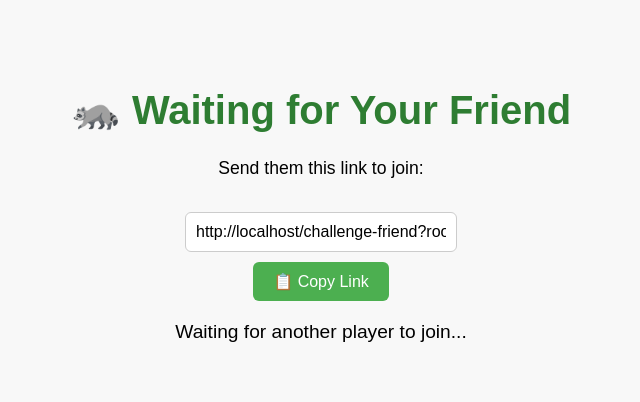
After one commit to Tylerea12/trash-panda-pickup, a Flask app: page /challenge-friend in a window 1280 px wide. The commit adds this page. Shown: the top 402 px of the page, without its empty margins (319-959 px from the left). Run offline with Flask 3, Linux system fonts and the light colour scheme; some libraries are stand-ins or nearby versions.

```diff
--- a/app.py
+++ b/app.py
@@ -1,19 +1,31 @@
-from flask import Flask, render_template, request, redirect, url_for, jsonify
+from flask import Flask, render_template, request, redirect, url_for, jsonify, session
 from flask_socketio import SocketIO, emit, join_room
 from flask_sqlalchemy import SQLAlchemy
-from flask import jsonify
 import uuid
 import random
 import os
 
+# Flag for local vs production mode
+IS_PRODUCTION = os.environ.get("RENDER", False)
+
 flask_app = Flask(__name__)
 flask_app.config['SECRET_KEY'] = 'raccoon-secret'
+
 basedir = os.path.abspath(os.path.dirname(__file__))
 flask_app.config['SQLALCHEMY_DATABASE_URI'] = f"sqlite:///{os.path.join(basedir, 'instance', 'pandas.db')}"
 flask_app.config['SQLALCHEMY_TRACK_MODIFICATIONS'] = False
 
 socketio = SocketIO(flask_app, cors_allowed_origins="*")
 db = SQLAlchemy(flask_app)
+
+ROOMS = {}
+
+TRASH_ITEMS = [
+    "bottle_cap", "broken_glass", "candy_wrapper", "cardboard", "chip_bag", "chopsticks",
+    "cigarette", "clothing_item", "coffee_cup", "default", "face_mask", "fast_food_wrapper",
+    "flyer", "food_container", "napkin", "paper_bag", "plastic_bag", "plastic_bottle",
+    "receipt", "soda_can", "straw"
+]
 
 # Models
 class Player(db.Model):
@@ -28,49 +40,47 @@ class Game(db.Model):
     player2_id = db.Column(db.Integer, db.ForeignKey('player.id'), nullable=True)
     winner_id = db.Column(db.Integer, nullable=True)
     items = db.Column(db.Text)
+    time = db.Column(db.Integer, default=300)  # ⬅️ Add this line
 
 class ItemPickup(db.Model):
     id = db.Column(db.Integer, primary_key=True)
     player_id = db.Column(db.Integer, db.ForeignKey('player.id'))
     item = db.Column(db.String(50))
     count = db.Column(db.Integer, default=0)
-
     player = db.relationship("Player", backref="pickups")
-
-TRASH_ITEMS = [
-    "bottle_cap",
-    "broken_glass",
-    "candy_wrapper",
-    "cardboard",
-    "chip_bag",
-    "chopsticks",
-    "cigarette",
-    "clothing_item",
-    "coffee_cup",
-    "default",
-    "face_mask",
-    "fast_food_wrapper",
-    "flyer",
-    "food_container",
-    "napkin",
-    "paper_bag",
-    "plastic_bag",
-    "plastic_bottle",
-    "receipt",
-    "soda_can",
-    "straw"
-]
 
 with flask_app.app_context():
     db.create_all()
 
 @flask_app.route('/')
 def home():
-    return render_template('home.html')
+    if 'username' not in session:
+        return redirect(url_for('login'))
+    return render_template('home.html', username=session['username'])
+
+@flask_app.route('/login', methods=['GET', 'POST'])
+def login():
+    if request.method == 'POST':
+        username = request.form.get("username").strip()
+        if not username:
+            return "Please enter a username.", 400
+        player = Player.query.filter_by(username=username).first()
+        if not player:
+            player = Player(username=username)
+            db.session.add(player)
+            db.session.commit()
+        session['username'] = username
+        return redirect(url_for('home'))
+    return render_template('login.html')
+
+@flask_app.route('/logout')
+def logout():
+    session.pop('username', None)
+    return redirect(url_for('login'))
 
 @flask_app.route('/start-game')
 def start_game():
-    username = request.args.get('username', '').strip()
+    username = session.get('username')
     if not username:
         return "Username is required", 400
 
@@ -95,13 +105,60 @@ def start_game():
 
     return redirect(url_for('play_game', game_id=game_id, time=time, username=username))
 
+
 @flask_app.route('/play/<game_id>')
 def play_game(game_id):
-    game = Game.query.get_or_404(game_id)
-    items = game.items.split(',')
-    time = int(request.args.get('time', 300))
-    username = request.args.get('username', '')
-    return render_template('index.html', items=items, time=time, game_id=game_id, username=username)
+    mode = request.args.get("mode", "self")
+
+    if IS_PRODUCTION:
+        game = Game.query.get_or_404(game_id)
+        items = game.items.split(",")
+        time = game.time  # <- NEW
+
+
+    else:
+        game_data = ROOMS.get(game_id)
+        if not game_data:
+            return "Room not found", 404
+        items = game_data["items"]
+        time = game_data["time"]
+
+    return render_template("index.html", items=items, time=time, game_id=game_id, username=session['username'])
+
+
+@flask_app.route('/create-room')
+def create_room():
+    if 'username' not in session:
+        return redirect(url_for('login'))
+
+    room_id = uuid.uuid4().hex[:6]
+    session['room_id'] = room_id
+
+    size = request.args.get("size", "medium")
+    time = int(request.args.get("time", 300))
+    sizes = {'snack': 5, 'medium': 10, 'feast': 15}
+    item_count = sizes.get(size, 10)
+    selected_items = random.sample(TRASH_ITEMS, item_count)
+
+    if IS_PRODUCTION:
+        game = Game(id=game_id, player1_id=player.id, items=','.join(selected_items), time=time)
+        db.session.add(game)
+        db.session.commit()
+    else:
+        ROOMS[room_id] = {
+            "items": selected_items,
+            "time": time
+        }
+
+    invite_url = request.host_url + 'join/' + room_id
+    return render_template("waiting_room.html", room_id=room_id, invite_url=invite_url, username=session['username'])
+
+@flask_app.route('/join/<room_id>')
+def join_room_view(room_id):
+    if 'username' not in session:
+        return redirect(url_for('login'))
+    session['room_id'] = room_id
+    return redirect(url_for('play_game', game_id=room_id, mode="friend"))
 
 @flask_app.route('/api/player/<username>')
 def api_player_stats(username):
@@ -113,6 +170,36 @@ def api_player_stats(username):
         'wins': player.wins,
         'losses': player.losses
     })
+
+@flask_app.route('/solo-game')
+def solo_game():
+    username = session.get("username")
+    size = request.args.get('size', 'medium')
+    time = int(request.args.get('time', 300))
+
+    sizes = {'snack': 5, 'medium': 10, 'feast': 15}
+    item_count = sizes.get(size, 10)
+    selected_items = random.sample(TRASH_ITEMS, item_count)
+
+    return render_template("index.html", items=selected_items, time=time, game_id="", username=username)
+
+
+@flask_app.route('/challenge-friend')
+def challenge_friend():
+    username = session.get("username")
+    room_id = request.args.get("room_id")
+
+    if not room_id:
+        # Player 1 starts the game
+        room_id = uuid.uuid4().hex[:6]
+        invite_url = url_for('challenge_friend', room_id=room_id, _external=True)
+        return render_template("waiting_room.html", room_id=room_id, invite_url=invite_url, username=username, is_host=True)
+
+    # Player 2 joins with the link
+    invite_url = url_for('challenge_friend', room_id=room_id, _external=True)
+    return render_template("waiting_room.html", room_id=room_id, invite_url=invite_url, username=username, is_host=False)
+
+
 
 @flask_app.route('/api/report-items', methods=['POST'])
 def report_items():
@@ -141,23 +228,30 @@ def item_stats(username):
     if not player:
         return jsonify({"error": "Player not found"}), 404
 
-    stats = {}
-    for pickup in player.pickups:
-        stats[pickup.item] = pickup.count
-
+    stats = {pickup.item: pickup.count for pickup in player.pickups}
     return jsonify(stats)
 
+ROOM_CONNECTIONS = {}  # tracks how many people are in each room
 
 @socketio.on('join_room')
 def handle_join(data):
-    join_room(data['room'])
-    emit('joined', {'msg': f"Player joined room {data['room']}"}, room=data['room'])
+    room = data['room']
+    username = data.get('username')
+    join_room(room)
+    print(f"✅ {username} joined room {room}")
+
+    ROOM_CONNECTIONS[room] = ROOM_CONNECTIONS.get(room, 0) + 1
+
+    if ROOM_CONNECTIONS[room] == 2:
+        emit('start_game', {}, room=room)
+    else:
+        emit('waiting', {}, room=room)
+
 
 @socketio.on('player_won')
 def handle_win(data):
     room = data.get('room')
     username = data.get('username')
-
     if not room or not username:
         return
 
@@ -182,8 +276,9 @@ def handle_win(data):
             opponent.losses += 1
 
     db.session.commit()
-    emit('opponent_lost', {}, room=room, include_self=False)
+    print(f"🏁 {data['username']} WON in room {data['room']}")
+    emit('opponent_lost', {}, room=data['room'], include_self=False)
 
 if __name__ == '__main__':
-    port = int(os.environ.get("PORT", 5000))
+    port = int(os.environ.get("PORT", 5050))
     socketio.run(flask_app, host='0.0.0.0', port=port)
--- /dev/null
+++ b/templates/waiting_room.html
@@ -0,0 +1,88 @@
+<!DOCTYPE html>
+<html lang="en">
+<head>
+  <meta charset="UTF-8">
+  <title>Waiting Room - Trash Panda Pickup</title>
+  <link rel="stylesheet" href="{{ url_for('static', filename='styles.css') }}">
+  <script src="https://cdn.socket.io/4.0.0/socket.io.min.js"></script>
+  <style>
+    body {
+      font-family: Arial, sans-serif;
+      text-align: center;
+      padding: 60px;
+    }
+    input {
+      padding: 10px;
+      width: 280px;
+      margin: 10px 0;
+      border-radius: 6px;
+      border: 1px solid #ccc;
+      font-size: 1rem;
+    }
+    button {
+      padding: 10px 20px;
+      border-radius: 6px;
+      background-color: #4CAF50;
+      color: white;
+      font-size: 1rem;
+      border: none;
+      cursor: pointer;
+    }
+    button:hover {
+      background-color: #388e3c;
+    }
+    #status {
+      margin-top: 20px;
+      font-size: 1.2rem;
+    }
+  </style>
+</head>
+<body>
+  <h1>🦝 Waiting for Your Friend</h1>
+  <p>Send them this link to join:</p>
+  <input type="text" id="roomLink" readonly value="{{ invite_url }}">
+  <br>
+  <button onclick="copyLink()">📋 Copy Link</button>
+  <div id="copyMessage" style="color: green; font-size: 0.95rem; margin-top: 5px; display: none;">
+    ✅ Link copied!
+  </div>
+
+  <div id="status">Waiting for another player to join...</div>
+
+  <script>
+    const socket = io();
+
+    socket.on("connect", () => {
+      // Emit after connection is ready
+      socket.emit("join_room", {
+        room: "{{ room_id }}",
+        username: "{{ username }}"
+      });
+    });
+
+    socket.on("waiting", () => {
+      document.getElementById("status").textContent = "Waiting for another player to join...";
+    });
+
+    socket.on("start_game", () => {
+      document.getElementById("status").textContent = "Friend joined! Starting game...";
+      setTimeout(() => {
+        window.location.href = `/play/{{ room_id }}`;
+      }, 1500);
+    });
+
+    function copyLink() {
+      const input = document.getElementById("roomLink");
+      input.select();
+      document.execCommand("copy");
+
+      const msg = document.getElementById("copyMessage");
+      msg.style.display = "block";
+      setTimeout(() => {
+        msg.style.display = "none";
+      }, 2000);
+    }
+  </script>
+
+</body>
+</html>
```
Also changed, not shown: templates/home.html (+12 -3 lines), templates/index.html (+20 -9 lines), templates/login.html (added, +45 -0 lines), instance/pandas.db, 2 other files.
